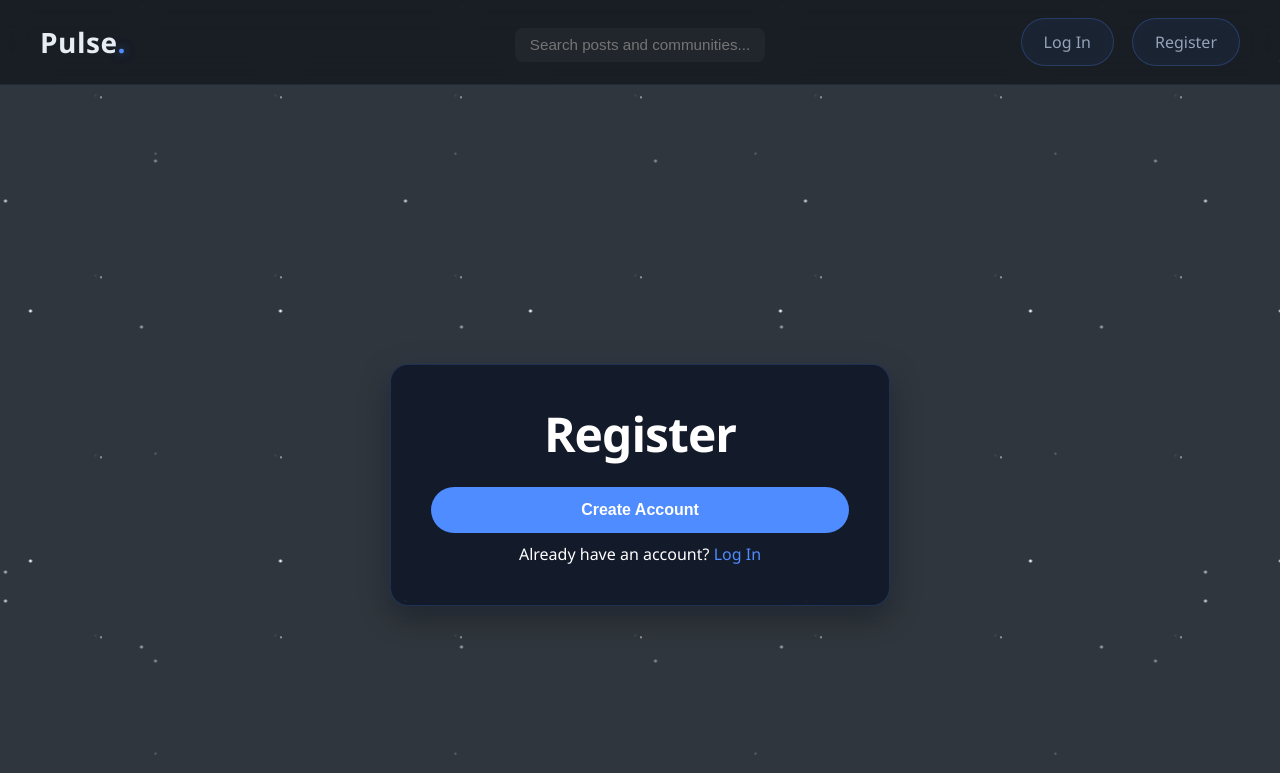
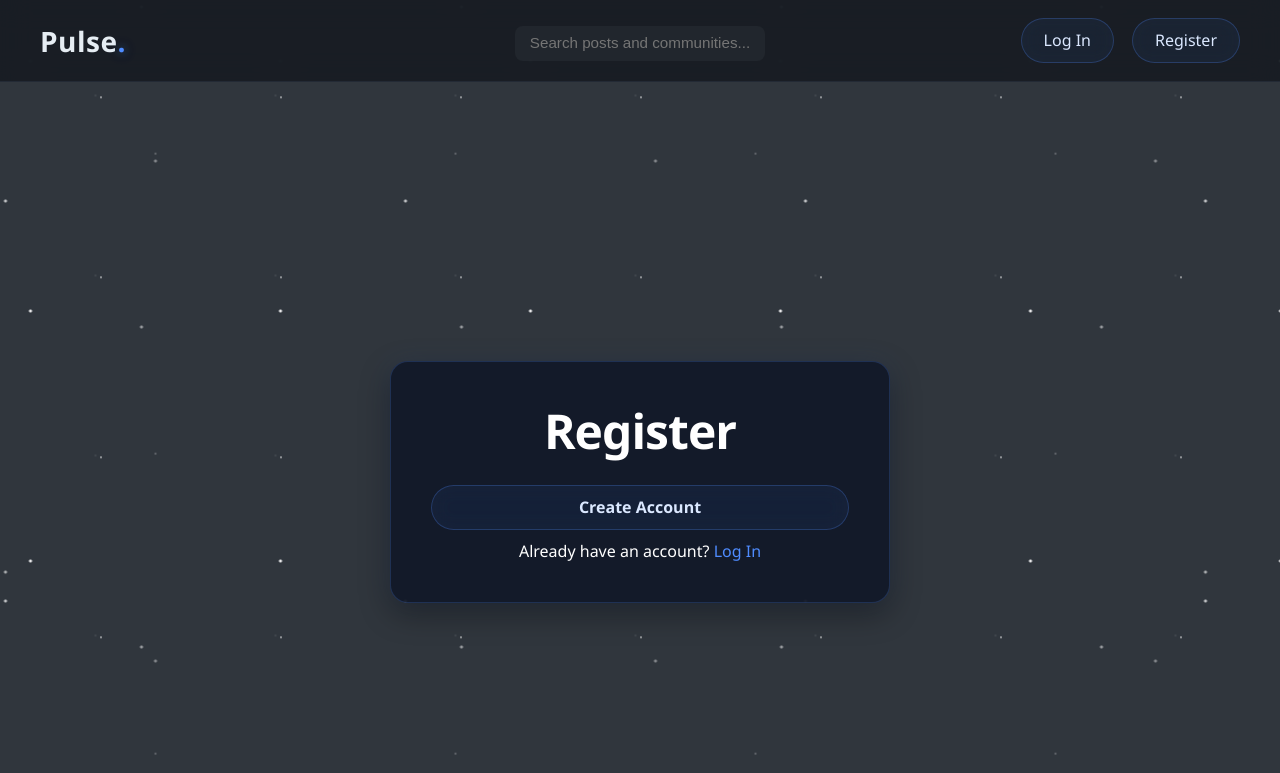
Before and after one commit to MSR-Projects7274/pulse, a Django app: template pulse/accounts/templates/accounts/register.html in a window 1280 px wide. Shown: the top 773 px of the page. Run offline with Django 3.2, Linux system fonts and the light colour scheme; the template is opened without the code that fills it, so the values that code supplies are empty.

Commit message:
Fix button styling consistency

```diff
--- a/pulse/accounts/templates/accounts/login.html
+++ b/pulse/accounts/templates/accounts/login.html
@@ -45,7 +45,7 @@
           <div class="error" role="alert">{{ error }}</div>
         {% endfor %}
 
-        <button type="submit">Log In</button>
+        <button type="submit" class="button auth-submit">Log In</button>
       </form>
     </div>
   </div>
--- a/pulse/accounts/templates/accounts/register.html
+++ b/pulse/accounts/templates/accounts/register.html
@@ -36,7 +36,7 @@
           </div>
         {% endfor %}
 
-        <button type="submit">Create Account</button>
+        <button type="submit" class="button auth-submit">Create Account</button>
       </form>
 
       <p class="auth-switch">
--- a/static/css/auth.css
+++ b/static/css/auth.css
@@ -123,30 +123,10 @@
     text-align: center;
 }
 
-/* Button */
-.auth-card button {
+/* Auth submit buttons reuse the shared Pulse button styling. */
+.auth-card .auth-submit {
     width: 100%;
-
-    padding: 14px;
-
-    border: none;
-    border-radius: 999px;
-
-    background: #4f8cff;
-    color: white;
-
-    font-size: 1rem;
-    font-weight: 600;
-
-    cursor: pointer;
-
-    transition: 0.25s ease;
-}
-
-.auth-card button:hover {
-    transform: translateY(-2px);
-
-    box-shadow: 0 0 20px rgba(79, 140, 255, 0.25);
+    justify-content: center;
 }
 
 /* Error message */
--- a/static/css/style.css
+++ b/static/css/style.css
@@ -224,6 +224,7 @@ h2 {
 .logo:hover {
     color: var(--accent);
     transform: translateY(-1px);
+    text-decoration: none;
 }
 
 
@@ -288,7 +289,6 @@ h2 {
 .nav-links a,
 .nav-links button.button {
     text-decoration: none;
-    color: var(--muted);
 
     font-family: inherit;
     font-size: inherit;
@@ -300,7 +300,7 @@ h2 {
 
 .nav-links a:hover,
 .nav-links button.button:hover {
-    color: var(--accent);
+    text-decoration: none;
 }
 
 
@@ -311,6 +311,7 @@ h2 {
 .button {
     display: inline-flex;
     align-items: center;
+    justify-content: center;
     gap: 8px;
 
     padding: 12px 22px;
@@ -322,7 +323,13 @@ h2 {
 
     color: #dbe8ff;
     text-decoration: none;
+
+    font-family: inherit;
+    font-size: inherit;
     font-weight: 600;
+    line-height: 1.2;
+
+    cursor: pointer;
 
     backdrop-filter: blur(10px);
 
@@ -336,6 +343,9 @@ h2 {
 
     border-color: rgba(79, 140, 255, 0.45);
 
+    color: #dbe8ff;
+    text-decoration: none;
+
     box-shadow: 0 0 20px rgba(79, 140, 255, 0.15);
 }
 
@@ -347,19 +357,28 @@ h2 {
 
 .danger {
     background: #dc2626;
+    border-color: #dc2626;
+    color: #ffffff;
 }
 
 .danger:hover {
     background: #b91c1c;
+    border-color: #b91c1c;
+    color: #ffffff;
+    text-decoration: none;
 }
 
 .secondary {
     background: transparent;
-    border: 1px solid #3b82f6;
+    border-color: rgba(79, 140, 255, 0.45);
+    color: #dbe8ff;
 }
 
 .secondary:hover {
-    background: #3b82f6;
+    background: rgba(79, 140, 255, 0.15);
+    border-color: rgba(79, 140, 255, 0.55);
+    color: #dbe8ff;
+    text-decoration: none;
 }
 
 /* =========================
@@ -613,6 +632,7 @@ a:hover {
 .department-tag:hover {
     background: rgba(79, 140, 255, 0.18);
     border-color: rgba(79, 140, 255, 0.4);
+    text-decoration: none;
 }
 
 /* =========================
```
